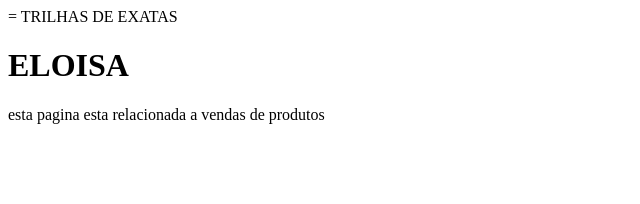
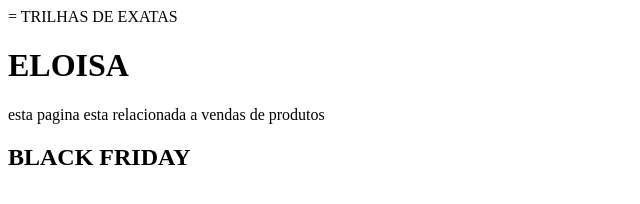
Before and after one commit to rodrigueszelo/programacao2b, a plain HTML site: page index.html in a window 1280 px wide. Shown: the whole page, without its empty margins (0-640 px from the left). Drawn offline with Linux system fonts and the light colour scheme.

Commit message:
CABECALHO

```diff
--- a/index.html
+++ b/index.html
@@ -9,5 +9,9 @@
 <body>
     <h1>ELOISA</h1>
     <p>esta pagina esta relacionada a vendas de produtos</p>
+    <header>
+        <h2>BLACK FRIDAY</h2>
+    </header>
+    <main></main>
 </body>
 </html>
```
